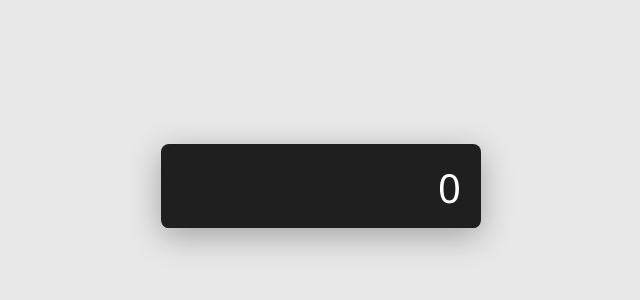
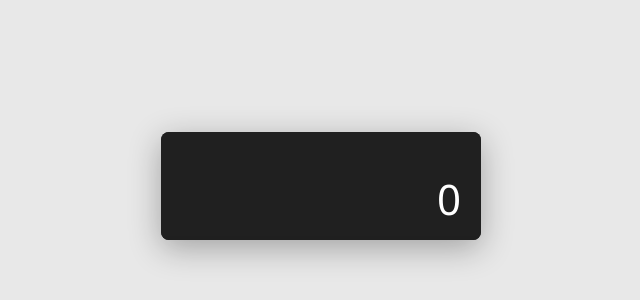
Before and after one commit to Archer953/calculator, a Vue app: page / in a window 1280 px wide. Shown: the part 214-514 px from the top of the page, without its empty margins (319-959 px from the left). Built offline with nearby package versions, Linux system fonts and the light colour scheme.

Commit message:
feat: 显示屏组件 — 提取为 CalculatorDisplay 组件，表达式行+结果行双行显示

```diff
--- a/src/App.vue
+++ b/src/App.vue
@@ -1,12 +1,10 @@
 <script setup>
+import CalculatorDisplay from './components/CalculatorDisplay.vue'
 </script>
 
 <template>
   <div class="calculator">
-    <!-- 显示屏占位 -->
-    <div class="display">
-      <span class="display-text">0</span>
-    </div>
+    <CalculatorDisplay />
 
     <!-- 按钮区域占位 -->
     <div class="button-grid">
@@ -24,21 +22,6 @@
   overflow: hidden;
 }
 
-.display {
-  padding: 24px 20px 16px;
-  min-height: 80px;
-  display: flex;
-  align-items: flex-end;
-  justify-content: flex-end;
-}
-
-.display-text {
-  color: #ffffff;
-  font-size: 40px;
-  font-weight: 300;
-  line-height: 1;
-}
-
 .button-grid {
   display: grid;
   grid-template-columns: repeat(4, 1fr);
--- /dev/null
+++ b/src/components/CalculatorDisplay.vue
@@ -0,0 +1,51 @@
+<script setup>
+defineProps({
+  expression: {
+    type: String,
+    default: ''
+  },
+  currentValue: {
+    type: String,
+    default: '0'
+  }
+})
+</script>
+
+<template>
+  <div class="display">
+    <div class="expression">{{ expression }}</div>
+    <div class="current-value">{{ currentValue }}</div>
+  </div>
+</template>
+
+<style scoped>
+.display {
+  padding: 24px 20px 16px;
+  min-height: 100px;
+  display: flex;
+  flex-direction: column;
+  align-items: flex-end;
+  justify-content: flex-end;
+  background-color: #202020;
+}
+
+.expression {
+  color: #9a9a9a;
+  font-size: 14px;
+  font-weight: 400;
+  line-height: 1.2;
+  min-height: 18px;
+  margin-bottom: 4px;
+  word-break: break-all;
+  text-align: right;
+}
+
+.current-value {
+  color: #ffffff;
+  font-size: 42px;
+  font-weight: 300;
+  line-height: 1;
+  word-break: break-all;
+  text-align: right;
+}
+</style>
```
